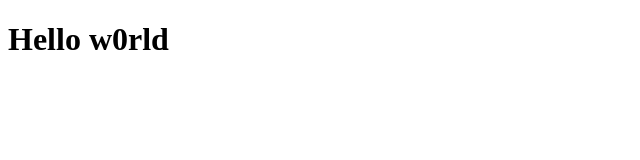
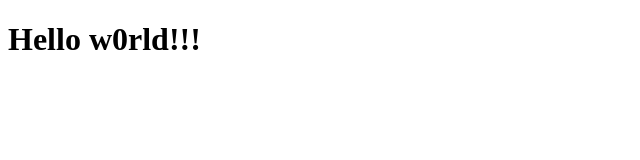
Before and after one commit to maxdevjs/learn-modern-javascript-tooling-with-react, a React app: page / in a window 1280 px wide. Shown: the top 160 px of the page, without its empty margins (0-640 px from the left). Built offline with nearby package versions, Linux system fonts and the light colour scheme.

Commit message:
10_watch_mode

```diff
--- a/package.json
+++ b/package.json
@@ -5,6 +5,7 @@
   "main": "index.js",
   "scripts": {
     "build": "webpack",
+    "dev": "webpack --watch --mode development",
     "test": "echo \"Error: no test specified\" && exit 1"
   },
   "repository": {
--- a/src/App.js
+++ b/src/App.js
@@ -2,7 +2,7 @@
 
 class App extends React.Component {
   render() {
-    return <h1>Hello w0rld</h1>;
+    return <h1>Hello w0rld!!!</h1>;
   }
 }
 
```
